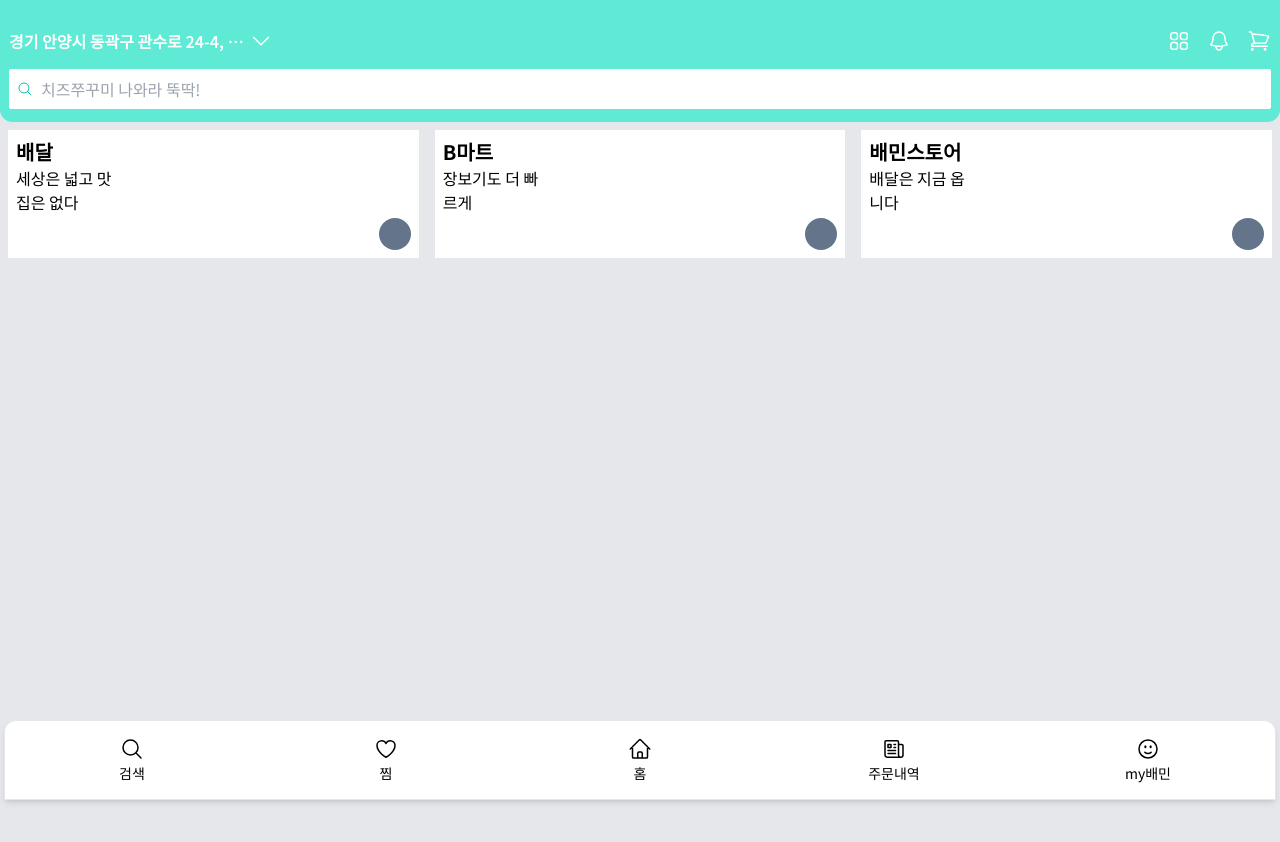
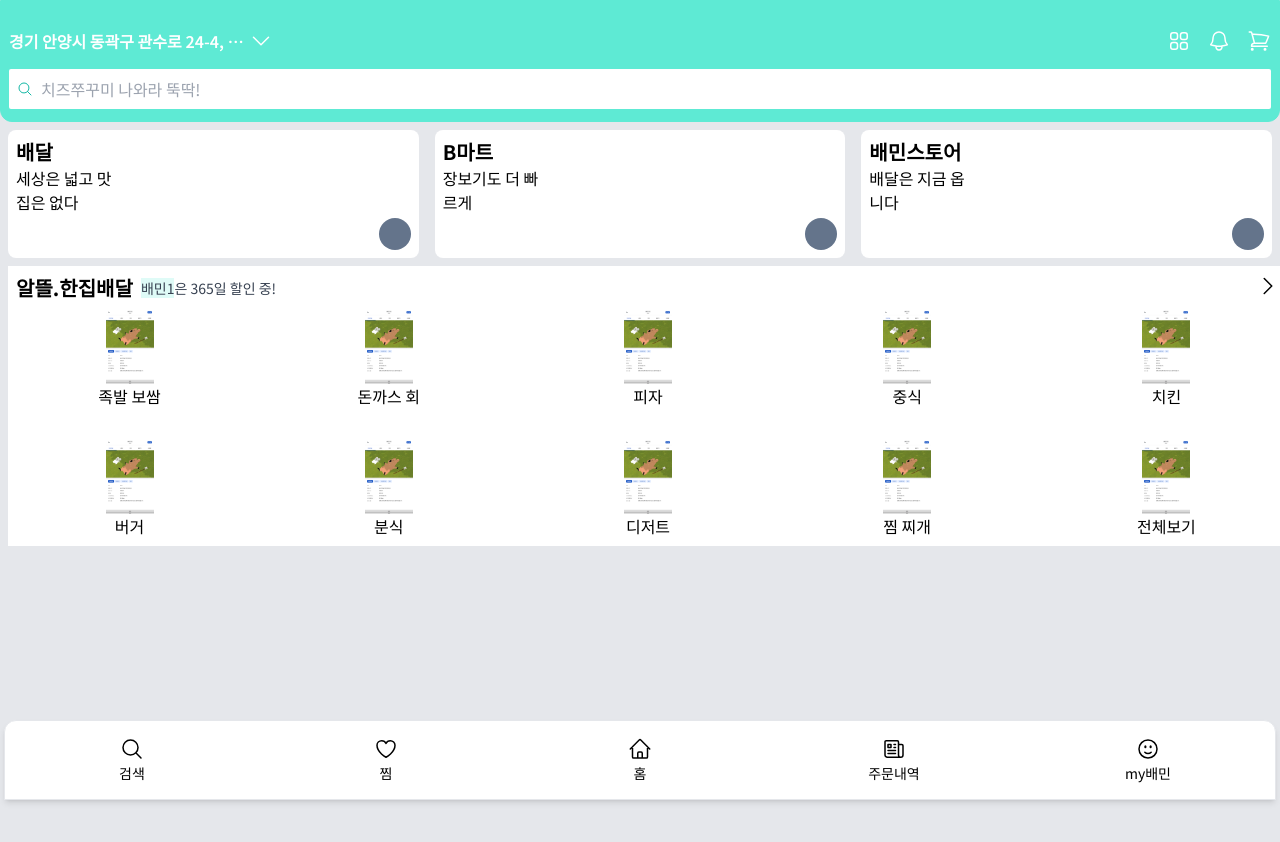
Before and after one commit to taegeun1111/next.js_playground, a Next.js app: page / in a window 1280 px wide. Shown: the top 842 px of the page. Built offline with nearby package versions, Linux system fonts and the light colour scheme.

Commit message:
FEAT: gird Card

```diff
--- /dev/null
+++ b/app/components/card/DeliveryCard.tsx
@@ -0,0 +1,91 @@
+"use client";
+
+import Image from "next/image";
+const deliveryIcons = [
+  {
+    iconURL: "/images/1.png",
+    title: "족발 보쌈",
+  },
+  {
+    iconURL: "/images/1.png",
+    title: "돈까스 회",
+  },
+  {
+    iconURL: "/images/1.png",
+    title: "피자",
+  },
+  {
+    iconURL: "/images/1.png",
+    title: "중식",
+  },
+  {
+    iconURL: "/images/1.png",
+    title: "치킨",
+  },
+  {
+    iconURL: "/images/1.png",
+    title: "버거",
+  },
+  {
+    iconURL: "/images/1.png",
+    title: "분식",
+  },
+  {
+    iconURL: "/images/1.png",
+    title: "디저트",
+  },
+  {
+    iconURL: "/images/1.png",
+    title: "찜 찌개",
+  },
+  {
+    iconURL: "/images/1.png",
+    title: "전체보기",
+  },
+];
+
+export default function DeliveryCard() {
+  return (
+    <>
+      <div className="w-full flex flex-col bg-white p-2 ml-2">
+        <div className="flex w-full justify-between">
+          <div className="flex gap-2 items-center">
+            <h2 className="text-xl font-bold">알뜰.한집배달</h2>
+            <p className="text-sm text-gray-700">
+              <span className="bg-teal-300/20">배민1</span>은 365일 할인 중!
+            </p>
+          </div>
+          <span>
+            <svg
+              xmlns="http://www.w3.org/2000/svg"
+              fill="none"
+              viewBox="0 0 24 24"
+              strokeWidth={1.5}
+              stroke="currentColor"
+              className="size-6"
+            >
+              <path
+                strokeLinecap="round"
+                strokeLinejoin="round"
+                d="m8.25 4.5 7.5 7.5-7.5 7.5"
+              />
+            </svg>
+          </span>
+        </div>
+        <div className="mt-2 grid grid-cols-5 gap-8 content-center items-center justify-center">
+          {deliveryIcons.map((value: any, index: number) => (
+            <div key={index} className="w-full flex flex-col items-center jc">
+              <Image
+                alt={value.title}
+                width={48}
+                height={48}
+                src={value.iconURL}
+              />
+              <p>{value.title}</p>
+            </div>
+          ))}
+        </div>
+      </div>
+    </>
+  );
+}
--- a/app/components/card/MainCard.tsx
+++ b/app/components/card/MainCard.tsx
@@ -8,7 +8,7 @@
   return (
     <>
       <div className="relative w-full p-2 justify-between gap-2">
-        <div className="w-full p-2 bg-white h-32">
+        <div className="w-full p-2 bg-white h-32 rounded-lg">
           <div className="flex flex-col w-full">
             <h2 className="text-xl font-bold">{title}</h2>
             <p className="w-24">{description}</p>
--- a/app/components/section/MainSection.tsx
+++ b/app/components/section/MainSection.tsx
@@ -1,3 +1,4 @@
+import DeliveryCard from "../card/DeliveryCard";
 import MainCard from "../card/MainCard";
 
 const obj = [
@@ -17,14 +18,19 @@
 
 export default function MainSection() {
   return (
-    <section className="h-full">
+    <section className="h-full flex flex-col">
       <div className="flex">
         {obj.map(
           (value: { title: string; description: string }, index: number) => (
-            <MainCard key={index} title={value.title} description={value.description} />
+            <MainCard
+              key={index}
+              title={value.title}
+              description={value.description}
+            />
           )
         )}
       </div>
+      <DeliveryCard />
     </section>
   );
 }
```
Also changed, not shown: public/images/1.png (added).
